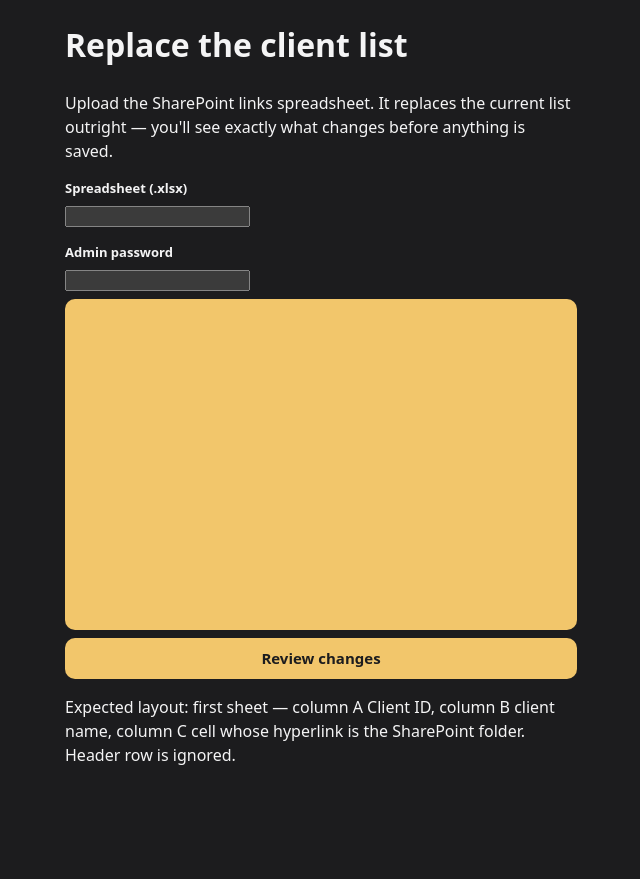
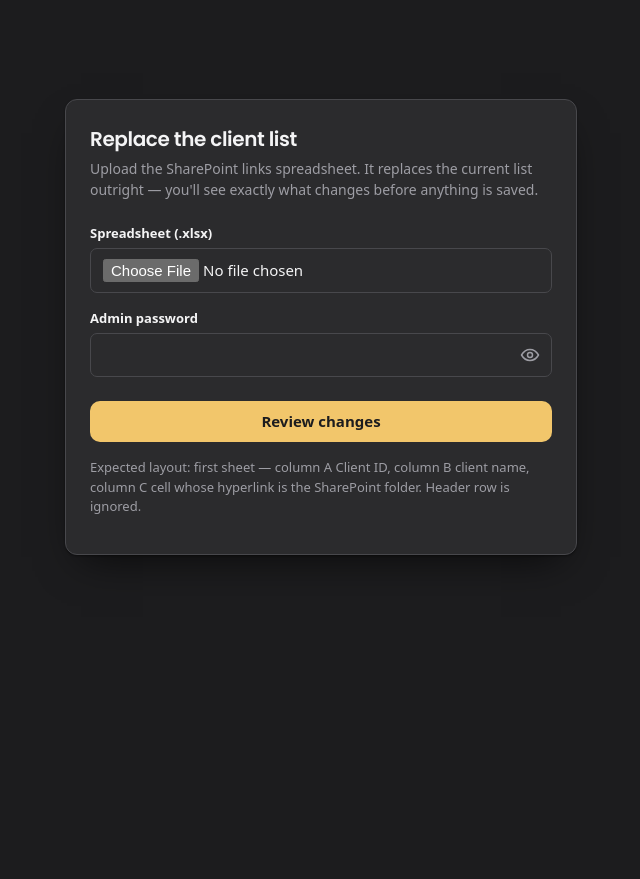
Before and after one commit to Ansh-BS/Client-Sharepoint-Search, a Flask app: page /admin in a window 1280 px wide. Shown: the part 50-929 px from the top of the page, without its empty margins (319-959 px from the left). After the commit the page ends 607 px from the top, so only its background shows below. Run offline with Flask 3, Linux system fonts and the light colour scheme; the visitor is signed in with stand-in values (Sample User, id 1); parts of the project's set-up code (start-up, migrations or seed data) failed here and were passed over.

Commit message:
fix: straighten smart-quoted HTML attributes in admin.html
Task 2's restructure landed with curly quotes (U+201C/D) as attribute
delimiters throughout the block, so id="preview-modal", type="hidden",
method="post", and Task 1's #flash were all corrupted — modal never
upgraded, hidden/password/file inputs rendered as text, forms defaulted
to GET. Convert attribute delimiters to straight quotes; keep the two
prose “No link on file” typographic quotes. Jinja parses; 9 admin tests
pass.

Co-Authored-By: Claude Opus 4.8 <noreply@anthropic.com>

```diff
--- a/templates/admin.html
+++ b/templates/admin.html
@@ -18,18 +18,18 @@
 <main>
 {% if preview %}
   {# --- review before committing (modal) --------------------------- #}
-  <dialog class=”modal card” id=”preview-modal” open>
+  <dialog class="modal card" id="preview-modal" open>
     <h1>Review before replacing</h1>
-    <p class=”sub”><strong>Nothing has changed yet.</strong> This is what the upload
+    <p class="sub"><strong>Nothing has changed yet.</strong> This is what the upload
       will do to the live list. Confirm to apply it.</p>
 
-    <p class=”review-line”>Replaces the current <strong>{{ preview.current_count }}</strong>
+    <p class="review-line">Replaces the current <strong>{{ preview.current_count }}</strong>
       client{{ '' if preview.current_count == 1 else 's' }} with
       <strong>{{ preview.count }}</strong> from the new file{% if preview.added %},
       <strong>{{ preview.added|length }}</strong> of them new{% endif %}.</p>
 
     {% if preview.dropped %}
-      <details open class=”danger-block”>
+      <details open class="danger-block">
         <summary>{{ preview.dropped|length }} client{{ '' if preview.dropped|length == 1 else 's' }} will stop being findable</summary>
         <p>{{ 'This client is' if preview.dropped|length == 1 else 'These clients are' }} in the current
           list but not the new file. After replacing, searching for
@@ -47,27 +47,27 @@
       </details>
     {% endif %}
 
-    <div class=”btn-row”>
-      <form method=”post”>
-        <input type=”hidden” name=”action” value=”confirm”>
-        <input type=”hidden” name=”token” value=”{{ preview.token }}”>
-        <button type=”submit”>Replace list with {{ preview.count }} client{{ '' if preview.count == 1 else 's' }}</button>
+    <div class="btn-row">
+      <form method="post">
+        <input type="hidden" name="action" value="confirm">
+        <input type="hidden" name="token" value="{{ preview.token }}">
+        <button type="submit">Replace list with {{ preview.count }} client{{ '' if preview.count == 1 else 's' }}</button>
       </form>
-      <form method=”post” data-role=”cancel-form”>
-        <input type=”hidden” name=”action” value=”cancel”>
-        <button type=”submit” class=”secondary” data-role=”cancel”>Cancel</button>
+      <form method="post" data-role="cancel-form">
+        <input type="hidden" name="action" value="cancel">
+        <button type="submit" class="secondary" data-role="cancel">Cancel</button>
       </form>
     </div>
   </dialog>
 
 {% else %}
-  <div class=”card”>
+  <div class="card">
   {% if result %}
     {# --- committed --------------------------------------------------- #}
     <h1>Client list replaced</h1>
-    <div id=”flash” data-level=”success”
-         data-msg=”Client list replaced — {{ result.count }} client{{ '' if result.count == 1 else 's' }} now live.” hidden></div>
-    <p class=”ok” role=”status”>{{ result.count }} clients imported. The search box is
+    <div id="flash" data-level="success"
+         data-msg="Client list replaced — {{ result.count }} client{{ '' if result.count == 1 else 's' }} now live." hidden></div>
+    <p class="ok" role="status">{{ result.count }} clients imported. The search box is
       live with the new list.</p>
     {% if result.missing %}
       <details open>
@@ -77,47 +77,47 @@
         <ul>{% for name in result.missing %}<li>{{ name }}</li>{% endfor %}</ul>
       </details>
     {% endif %}
-    <p class=”hint”><a href=”{{ url_for('admin') }}”>Upload another spreadsheet</a></p>
+    <p class="hint"><a href="{{ url_for('admin') }}">Upload another spreadsheet</a></p>
 
   {% else %}
     {# --- upload form ------------------------------------------------- #}
     <h1>Replace the client list</h1>
-    <p class=”sub”>Upload the SharePoint links spreadsheet. It replaces the current
+    <p class="sub">Upload the SharePoint links spreadsheet. It replaces the current
       list outright — you'll see exactly what changes before anything is saved.</p>
 
-    {% if error %}<p class=”error” role=”alert”>{{ error }}</p>{% endif %}
+    {% if error %}<p class="error" role="alert">{{ error }}</p>{% endif %}
 
-    <form method=”post” enctype=”multipart/form-data”>
-      <label for=”file”>Spreadsheet (.xlsx)</label>
-      <input id=”file” type=”file” name=”file” accept=”.xlsx” required>
+    <form method="post" enctype="multipart/form-data">
+      <label for="file">Spreadsheet (.xlsx)</label>
+      <input id="file" type="file" name="file" accept=".xlsx" required>
 
-      <label for=”admin_password”>Admin password</label>
-      <div class=”field”>
-        <input id=”admin_password” type=”password” name=”admin_password”
-               autocomplete=”current-password” required>
-        <button type=”button” class=”reveal” data-for=”admin_password”
-                aria-pressed=”false” aria-label=”Show password”>
-          <svg class=”eye” viewBox=”0 0 20 20” fill=”none” stroke=”currentColor”
-               stroke-width=”1.5” stroke-linecap=”round” stroke-linejoin=”round”
-               aria-hidden=”true”>
-            <path d=”M1.5 10S4.7 4.5 10 4.5 18.5 10 18.5 10 15.3 15.5 10 15.5 1.5 10 1.5 10Z”/>
-            <circle cx=”10” cy=”10” r=”2.5”/>
+      <label for="admin_password">Admin password</label>
+      <div class="field">
+        <input id="admin_password" type="password" name="admin_password"
+               autocomplete="current-password" required>
+        <button type="button" class="reveal" data-for="admin_password"
+                aria-pressed="false" aria-label="Show password">
+          <svg class="eye" viewBox="0 0 20 20" fill="none" stroke="currentColor"
+               stroke-width="1.5" stroke-linecap="round" stroke-linejoin="round"
+               aria-hidden="true">
+            <path d="M1.5 10S4.7 4.5 10 4.5 18.5 10 18.5 10 15.3 15.5 10 15.5 1.5 10 1.5 10Z"/>
+            <circle cx="10" cy="10" r="2.5"/>
           </svg>
-          <svg class=”eye-off” viewBox=”0 0 20 20” fill=”none” stroke=”currentColor”
-               stroke-width=”1.5” stroke-linecap=”round” stroke-linejoin=”round”
-               aria-hidden=”true”>
-            <path d=”M7.8 5A7.9 7.9 0 0 1 10 4.5c5.3 0 8.5 5.5 8.5 5.5a15 15 0 0 1-2.4 3”/>
-            <path d=”M13.9 13.9A7.6 7.6 0 0 1 10 15.5C4.7 15.5 1.5 10 1.5 10a15 15 0 0 1 3.9-4.3”/>
-            <path d=”M8.3 8.4a2.5 2.5 0 0 0 3.4 3.4”/>
-            <path d=”M3 3l14 14”/>
+          <svg class="eye-off" viewBox="0 0 20 20" fill="none" stroke="currentColor"
+               stroke-width="1.5" stroke-linecap="round" stroke-linejoin="round"
+               aria-hidden="true">
+            <path d="M7.8 5A7.9 7.9 0 0 1 10 4.5c5.3 0 8.5 5.5 8.5 5.5a15 15 0 0 1-2.4 3"/>
+            <path d="M13.9 13.9A7.6 7.6 0 0 1 10 15.5C4.7 15.5 1.5 10 1.5 10a15 15 0 0 1 3.9-4.3"/>
+            <path d="M8.3 8.4a2.5 2.5 0 0 0 3.4 3.4"/>
+            <path d="M3 3l14 14"/>
           </svg>
         </button>
       </div>
 
-      <button type=”submit”>Review changes</button>
+      <button type="submit">Review changes</button>
     </form>
 
-    <p class=”hint”>Expected layout: first sheet — column A Client ID,
+    <p class="hint">Expected layout: first sheet — column A Client ID,
       column B client name, column C cell whose hyperlink is the SharePoint
       folder. Header row is ignored.</p>
   {% endif %}
```
